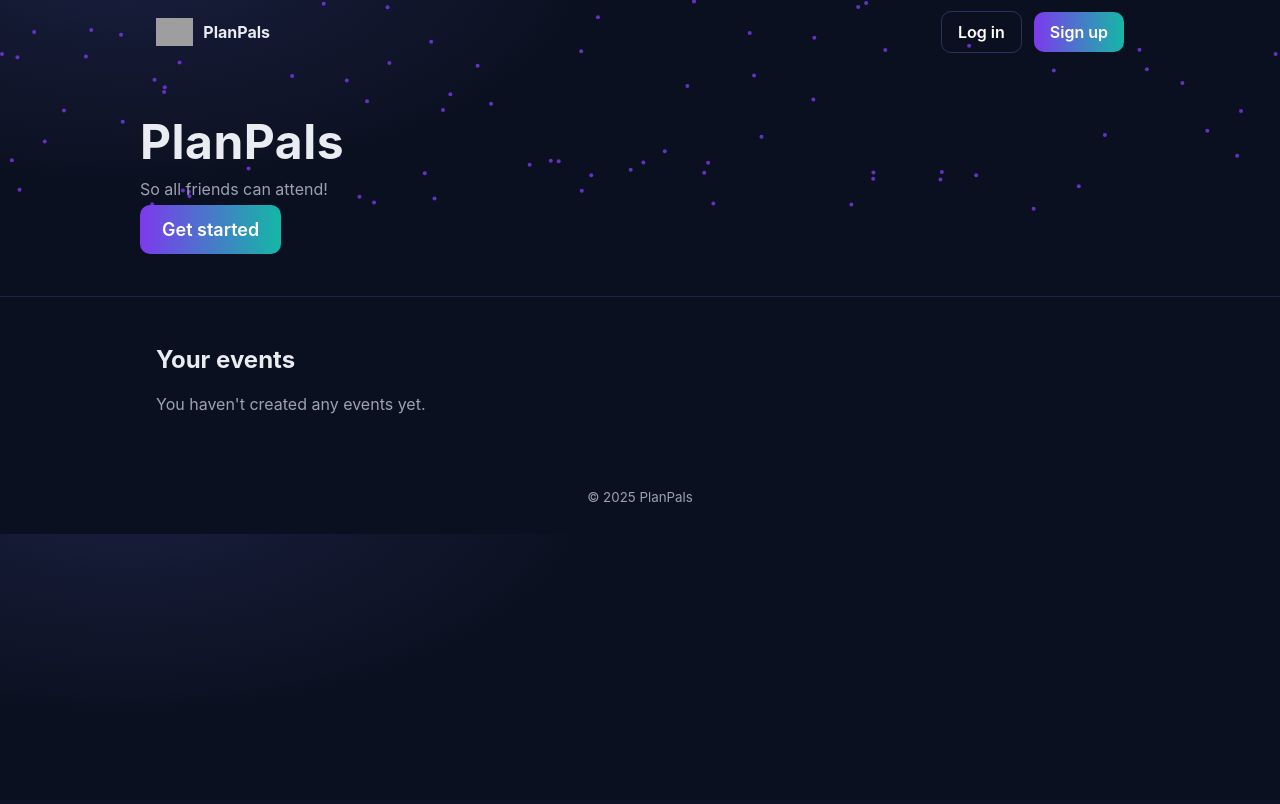
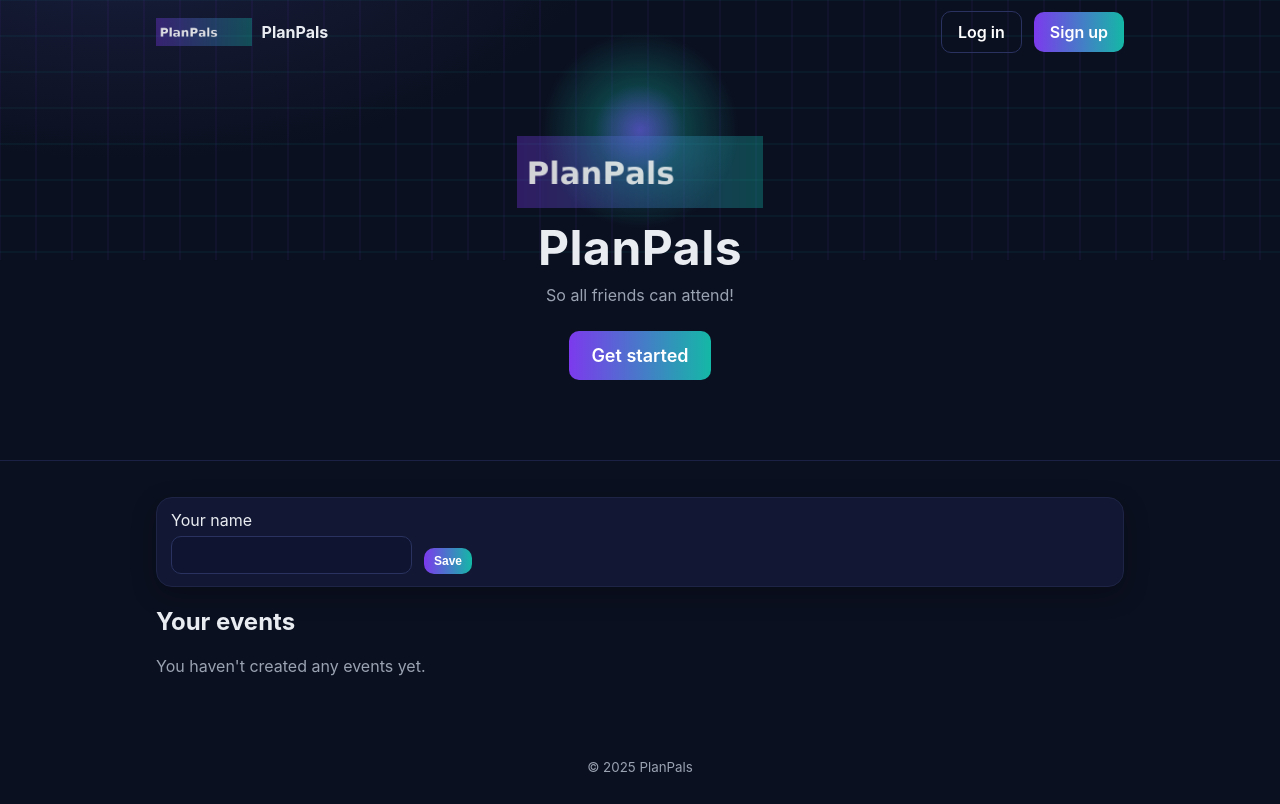
Before and after one commit to drewmac11/planpals, a Python web app: template templates/profile.html in a window 1280 px wide. Before the commit the page ends 573 px from the top, so only its background shows below. Run offline with Jinja, Linux system fonts and the light colour scheme; the template is opened without the code that fills it, so the values that code supplies are empty; grey boxes are pictures that could not be loaded.

Commit message:
PlanPals v3.5 rebuild

```diff
--- a/static/app.js
+++ b/static/app.js
@@ -1,51 +1,62 @@
 (function(){
-  const c = document.getElementById('particles');
+  const c = document.getElementById('mousefx');
   if(!c) return;
   const ctx = c.getContext('2d');
   const DPR = window.devicePixelRatio || 1;
-  let w, h, points=[];
+  let w, h, t=0;
   function resize(){
     w = c.clientWidth = c.parentElement.clientWidth;
-    h = c.clientHeight = 220;
+    h = c.clientHeight = 260;
     c.width = w*DPR; c.height = h*DPR;
     ctx.setTransform(DPR,0,0,DPR,0,0);
-    points = Array.from({length: 80}, () => ({
-      x: Math.random()*w,
-      y: Math.random()*h,
-      vx: (Math.random()-0.5)*0.6,
-      vy: (Math.random()-0.5)*0.6
-    }));
   }
   window.addEventListener('resize', resize); resize();
-  const mouse={x:-1,y:-1};
+
+  const mouse = {x: w/2, y: h/2, vx:0, vy:0};
   c.addEventListener('mousemove', e=>{
     const r = c.getBoundingClientRect();
-    mouse.x = e.clientX - r.left;
-    mouse.y = e.clientY - r.top;
+    const nx = e.clientX - r.left, ny = e.clientY - r.top;
+    mouse.vx += (nx - mouse.x)*0.15;
+    mouse.vy += (ny - mouse.y)*0.15;
   });
-  c.addEventListener('mouseleave', ()=>{mouse.x=-1; mouse.y=-1;});
+
   function step(){
+    t += 1/60;
+    mouse.x += mouse.vx*0.08; mouse.vx *= 0.85;
+    mouse.y += mouse.vy*0.08; mouse.vy *= 0.85;
+
     ctx.clearRect(0,0,w,h);
-    ctx.fillStyle = 'rgba(124,58,237,0.8)';
-    points.forEach(p=>{
-      p.x+=p.vx; p.y+=p.vy;
-      if(p.x<0||p.x>w) p.vx*=-1;
-      if(p.y<0||p.y>h) p.vy*=-1;
-      ctx.beginPath(); ctx.arc(p.x,p.y,2,0,Math.PI*2); ctx.fill();
-    });
-    if(mouse.x>=0){
-      ctx.strokeStyle = 'rgba(20,184,166,0.25)';
-      for(let i=0;i<points.length;i++){
-        const p = points[i];
-        const dx = p.x-mouse.x, dy=p.y-mouse.y, d=Math.hypot(dx,dy);
-        if(d<90){
-          ctx.beginPath();
-          ctx.moveTo(p.x,p.y);
-          ctx.lineTo(mouse.x,mouse.y);
-          ctx.stroke();
-        }
-      }
+
+    // Parallax glow grid
+    ctx.save();
+    ctx.globalAlpha = 0.12;
+    ctx.strokeStyle = '#7c3aed';
+    const gap = 36;
+    const ox = -((mouse.x/w)-0.5)*20;
+    const oy = -((mouse.y/h)-0.5)*14;
+    for(let x=ox; x<w; x+=gap){
+      ctx.beginPath(); ctx.moveTo(x,0); ctx.lineTo(x,h); ctx.stroke();
     }
+    ctx.strokeStyle = '#14b8a6';
+    for(let y=oy; y<h; y+=gap){
+      ctx.beginPath(); ctx.moveTo(0,y); ctx.lineTo(w,y); ctx.stroke();
+    }
+    ctx.restore();
+
+    // Soft blob following cursor
+    const r = 48 + Math.sin(t*1.5)*6;
+    const grad = ctx.createRadialGradient(mouse.x, mouse.y, 0, mouse.x, mouse.y, r*2.2);
+    grad.addColorStop(0, 'rgba(20,184,166,0.50)');
+    grad.addColorStop(1, 'rgba(20,184,166,0)');
+    ctx.fillStyle = grad;
+    ctx.beginPath(); ctx.arc(mouse.x, mouse.y, r*2.2, 0, Math.PI*2); ctx.fill();
+
+    const grad2 = ctx.createRadialGradient(mouse.x, mouse.y, 0, mouse.x, mouse.y, r);
+    grad2.addColorStop(0, 'rgba(124,58,237,0.55)');
+    grad2.addColorStop(1, 'rgba(124,58,237,0)');
+    ctx.fillStyle = grad2;
+    ctx.beginPath(); ctx.arc(mouse.x, mouse.y, r, 0, Math.PI*2); ctx.fill();
+
     requestAnimationFrame(step);
   }
   step();
--- a/static/style.css
+++ b/static/style.css
@@ -68,3 +68,18 @@ a{color:inherit; text-decoration:none}
 .empty{padding:24px; text-align:center; border:1px dashed #2a3260; border-radius:12px; background:#0f1530}
 
 .potentials{margin-top:10px}
+
+/* v3.9 tweaks: centered hero & spacing */
+.hero.center{display:flex; flex-direction:column; align-items:center; text-align:center; padding:72px 0 80px}
+.hero-logo{height:72px; width:auto; opacity:.95; margin-bottom:10px}
+.hero-title{font-size:56px; margin:0 0 8px}
+.hero-tag{margin:0 0 18px; color:var(--muted)}
+.hero-cta{margin-top:6px}
+.section{padding:36px 0}
+.grid{gap:20px}
+.card.soft{padding:12px 14px}
+.form.inline{display:flex; gap:12px; align-items:flex-end}
+.form.inline label{display:flex; flex-direction:column; gap:6px; min-width:240px}
+.header{border-bottom:1px solid #1b2144}
+/* mouse-follow canvas */
+#mousefx{position:absolute; inset:0; z-index:0}
--- a/templates/base.html
+++ b/templates/base.html
@@ -10,7 +10,7 @@
 </head>
 <body>
 <header class="header">
-  <canvas id="particles"></canvas>
+  <canvas id="mousefx"></canvas>
   <nav class="nav wrap">
     <a href="{{ url_for('index') }}" class="brand">
       <img src="{{ url_for('static', filename='logo.png') }}" class="logo" alt="PlanPals">
@@ -27,13 +27,15 @@
       <a href="{{ url_for('register') }}" class="btn">Sign up</a>
     {% endif %}
   </nav>
-  <div class="hero wrap">
-    <h1>PlanPals</h1>
-    <p>So all friends can attend!</p>
+
+  <div class="hero wrap center">
+    <img src="{{ url_for('static', filename='logo.png') }}" class="hero-logo" alt="PlanPals logo">
+    <h1 class="hero-title">PlanPals</h1>
+    <p class="hero-tag">So all friends can attend!</p>
     {% if current_user.is_authenticated %}
-      <a class="btn large" href="{{ url_for('create_event') }}">+ Create an event</a>
+      <a class="btn large hero-cta" href="{{ url_for('create_event') }}">+ Create an event</a>
     {% else %}
-      <a class="btn large" href="{{ url_for('register') }}">Get started</a>
+      <a class="btn large hero-cta" href="{{ url_for('register') }}">Get started</a>
     {% endif %}
   </div>
 </header>
--- a/templates/profile.html
+++ b/templates/profile.html
@@ -1,6 +1,15 @@
 {% extends 'base.html' %}
 {% block content %}
 <section class="section">
+  <div class="profile-head card soft">
+    <form method="post" action="{{ url_for('profile') }}" class="form inline">
+      <label>Your name
+        <input name="name" value="{{ current_user.name }}" required>
+      </label>
+      <button class="btn small">Save</button>
+    </form>
+  </div>
+
   <h2>Your events</h2>
   {% if events %}
     <table class="table">
@@ -8,7 +17,7 @@
       <tbody>
       {% for e in events %}
         <tr>
-          <td>{{ e.date.strftime('%Y-%m-%d') }}</td>
+          <td>{{ e.date.strftime('%Y-%m-%d') if e.date else 'TBA' }}</td>
           <td><a href="{{ url_for('event_detail', event_id=e.id) }}">{{ e.title }}</a></td>
           <td class="right">
             <a class="btn small ghost" href="{{ url_for('edit_event', event_id=e.id) }}">Edit</a>
```
Also changed, not shown: app.py (+14 -5 lines), static/logo.png (added).
